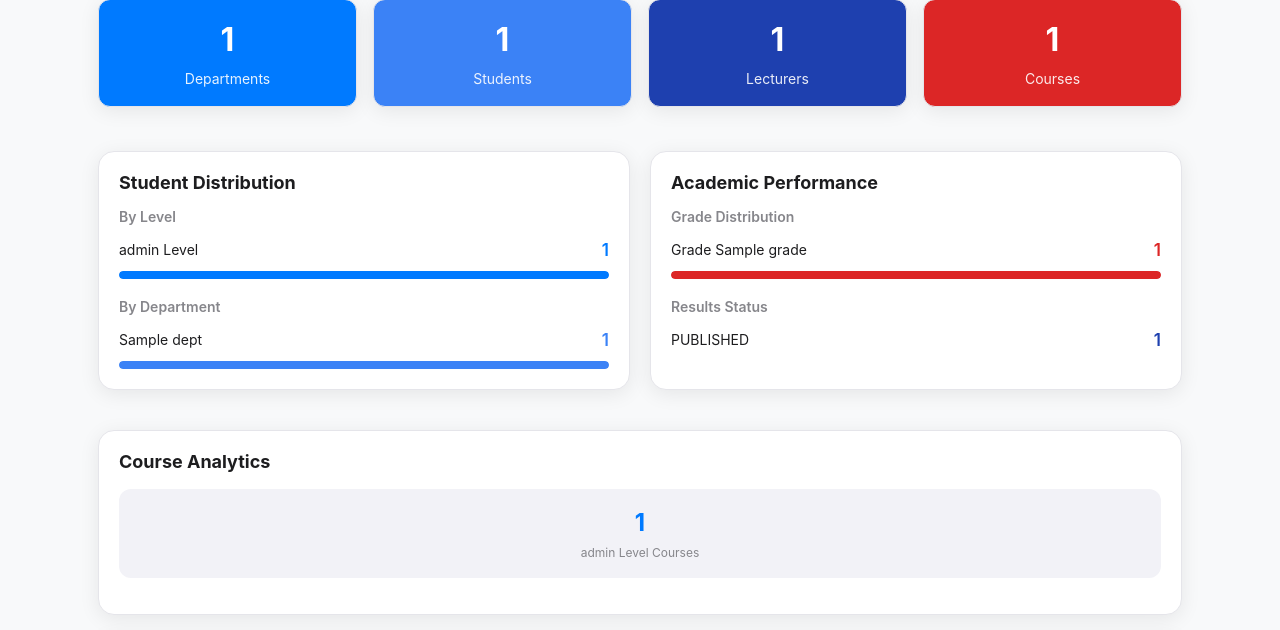
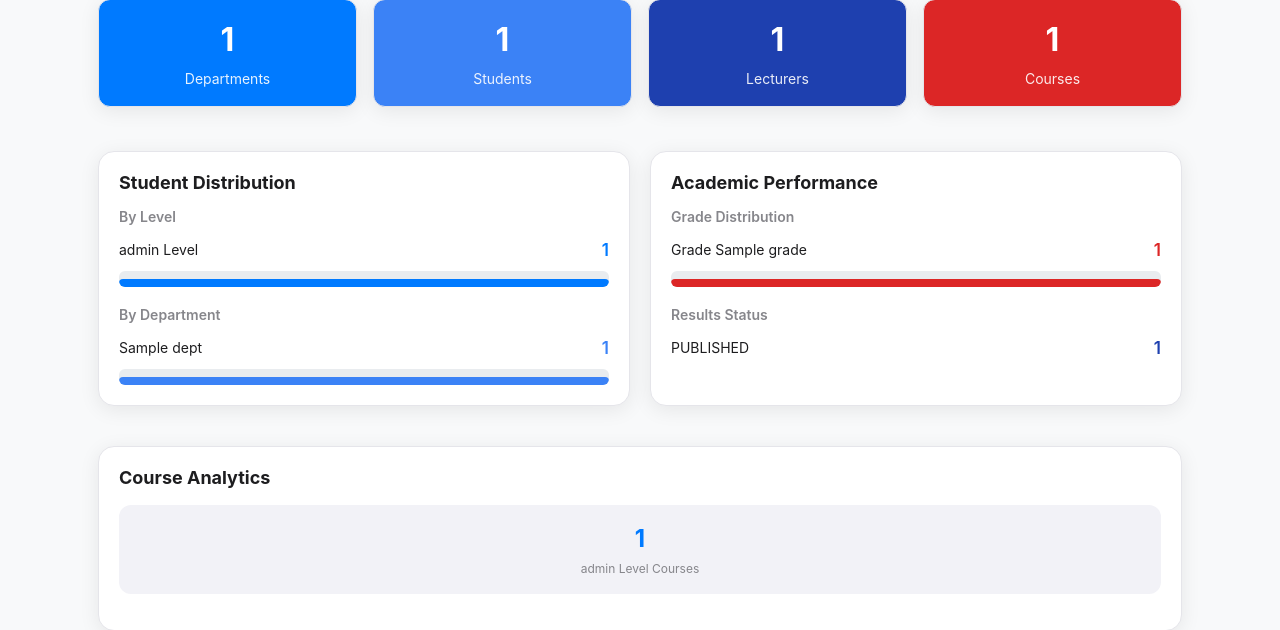
Before and after one commit to ahmadlabaran/rms, a Django app: template accounts/templates/faculty_dean_reports.html in a window 1280 px wide. Shown: the part 254-884 px from the top of the page. Run offline with Django 5.2, Linux system fonts and the light colour scheme; data comes from the database, SQL or seed files in the repository; tables that the repository leaves empty hold one stand-in row (values such as "Sample post"); the template is opened without the code that fills it: values that come from a table or form of the project are taken from there, most other values are stand-ins (such as "Sample title", 1, 10 or a date in 2020).

Commit message:
ULTIMATE FIX: Resolve CSS syntax errors with JavaScript progress bars

```diff
--- a/accounts/templates/faculty_dean_reports.html
+++ b/accounts/templates/faculty_dean_reports.html
@@ -152,8 +152,8 @@
                     <span style="font-size: 14px; color: var(--text-primary);">{{ level }} Level</span>
                     <span style="font-weight: 600; color: var(--ios-blue);">{{ count }}</span>
                 </div>
-                <div class="progress-bar">
-                    <div class="progress-fill bg-primary" style="width: {% widthratio count stats.overview.total_students 100 %}%;"></div>
+                <div class="progress">
+                    <div class="progress-bar bg-primary" role="progressbar" data-count="{{ count }}" data-total="{{ stats.overview.total_students }}" aria-valuenow="{{ count }}" aria-valuemin="0" aria-valuemax="{{ stats.overview.total_students }}"></div>
                 </div>
                 {% endfor %}
             </div>
@@ -166,8 +166,8 @@
                     <span style="font-size: 14px; color: var(--text-primary);">{{ dept }}</span>
                     <span style="font-weight: 600; color: var(--ios-green);">{{ count }}</span>
                 </div>
-                <div class="progress-bar">
-                    <div class="progress-fill bg-success" style="width: {% widthratio count stats.overview.total_students 100 %}%;"></div>
+                <div class="progress">
+                    <div class="progress-bar bg-success" role="progressbar" data-count="{{ count }}" data-total="{{ stats.overview.total_students }}" aria-valuenow="{{ count }}" aria-valuemin="0" aria-valuemax="{{ stats.overview.total_students }}"></div>
                 </div>
                 {% endfor %}
             </div>
@@ -188,8 +188,8 @@
                     <span style="font-size: 14px; color: var(--text-primary);">Grade {{ grade }}</span>
                     <span class="fw-semibold {% if grade == 'A' %}text-success{% elif grade == 'B' %}text-primary{% elif grade == 'C' %}text-warning{% else %}text-danger{% endif %}">{{ count }}</span>
                 </div>
-                <div class="progress-bar">
-                    <div class="progress-fill {% if grade == 'A' %}bg-success{% elif grade == 'B' %}bg-primary{% elif grade == 'C' %}bg-warning{% else %}bg-danger{% endif %}" style="width: {% widthratio count stats.overview.total_results 100 %}%;"></div>
+                <div class="progress">
+                    <div class="progress-bar {% if grade == 'A' %}bg-success{% elif grade == 'B' %}bg-primary{% elif grade == 'C' %}bg-warning{% else %}bg-danger{% endif %}" role="progressbar" data-count="{{ count }}" data-total="{{ stats.overview.total_results }}" aria-valuenow="{{ count }}" aria-valuemin="0" aria-valuemax="{{ stats.overview.total_results }}"></div>
                 </div>
                 {% endfor %}
             </div>
@@ -287,5 +287,15 @@ function exportCourseReport() {
 function exportPerformanceReport() {
     alert('Performance report export - to be implemented');
 }
+
+// Initialize progress bars
+document.addEventListener('DOMContentLoaded', function() {
+    document.querySelectorAll('.progress-bar[data-count]').forEach(function(progressBar) {
+        const count = parseInt(progressBar.getAttribute('data-count'));
+        const total = parseInt(progressBar.getAttribute('data-total'));
+        const percentage = total > 0 ? Math.round((count / total) * 100) : 0;
+        progressBar.style.width = percentage + '%';
+    });
+});
 </script>
 {% endblock %}
```
